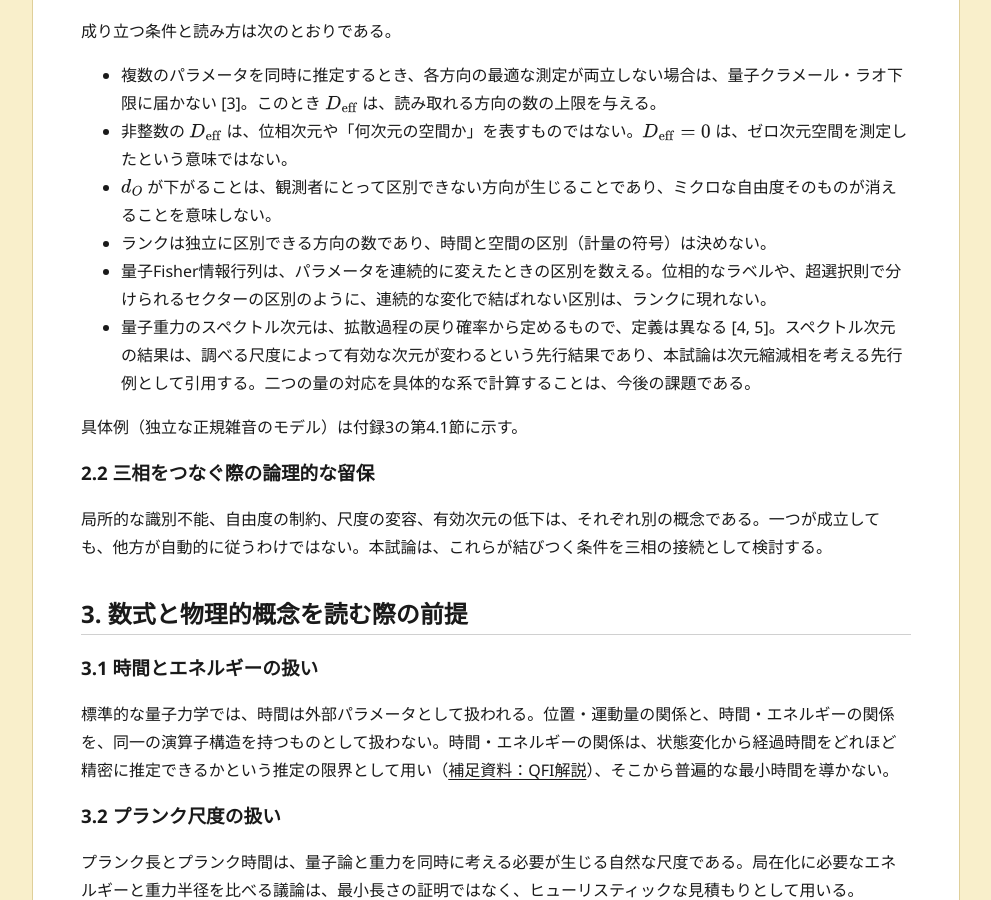
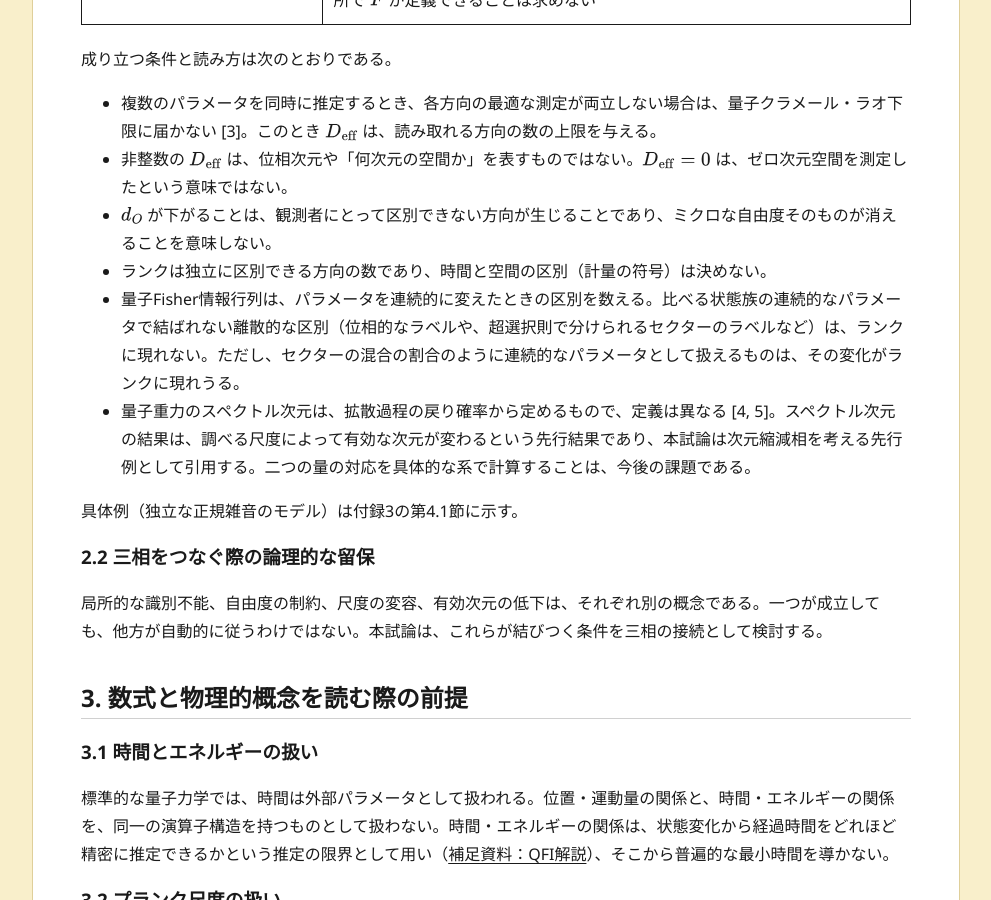
Before and after one commit to 5garashi/zeroPhase, a Jekyll site: the page built from appendix1.md, in a window 1280 px wide and 900 px high, scrolled down 4884 px. Shown: the whole window, without its empty margins (144-1135 px from the left). Built offline with Jekyll 4.4.1, drawn with Linux system fonts in a browser that asks for light colours; nearby versions of some CDN libraries; library files that are not in the unit come from our copies; some of the changed text lies outside the part shown.

Commit message:
Codex と Copilot の見直しに対応する（2.2.0）
- 単調な計量の結果の条件、QFI が増えない操作はパラメータによらないもの
- 区別できない状態は、各点の向きが核に入る曲線に沿って結んだもの
- 超選択則は連続的なパラメータで結ばれない離散的なラベルに限る
- 付録1の表を Fisher 計量と QFI の単調性 [6, 7] に

Co-Authored-By: Claude Opus 5.5 <noreply@anthropic.com>

```diff
--- a/appendix1.md
+++ b/appendix1.md
@@ -32,7 +32,7 @@ description: 既存理論・認識論的定義・独自仮説を分け、観測
 
 | 区分 | 内容 | 本試論での論理的役割 |
 |---|---|---|
-| **既存理論の制約** | 不確定性関係、自由波束の分散、部分トレース、QFIの単調性 [6, 7]、ホログラフィック限界など | 指定された物理条件下で、観測量や局在に生じる具体的制限を示す |
+| **既存理論の制約** | 不確定性関係、自由波束の分散、部分トレース、Fisher計量とQFIの単調性 [6, 7]、ホログラフィック限界など | 指定された物理条件下で、観測量や局在に生じる具体的制限を示す |
 | **認識論的定義** | 利用可能なあらゆる観測で原理的に識別できない差異は、その観測者の記述において物理的区別と扱わない | 何をもって物理的区別・状態の差異と呼ぶかの規約を定める |
 | **独自仮説** | 識別を支える自由度・尺度・有効次元が変容し、最終的に識別基準自体が失われる | 時空限界相から次元縮減相を経て第零次相に至る接続モデルを提案する |
 
@@ -141,7 +141,7 @@ $$
 - 非整数の $D_{\mathrm{eff}}$ は、位相次元や「何次元の空間か」を表すものではない。$D_{\mathrm{eff}}=0$ は、ゼロ次元空間を測定したという意味ではない。
 - $d_O$ が下がることは、観測者にとって区別できない方向が生じることであり、ミクロな自由度そのものが消えることを意味しない。
 - ランクは独立に区別できる方向の数であり、時間と空間の区別（計量の符号）は決めない。
-- 量子Fisher情報行列は、パラメータを連続的に変えたときの区別を数える。位相的なラベルや、超選択則で分けられるセクターの区別のように、連続的な変化で結ばれない区別は、ランクに現れない。
+- 量子Fisher情報行列は、パラメータを連続的に変えたときの区別を数える。比べる状態族の連続的なパラメータで結ばれない離散的な区別（位相的なラベルや、超選択則で分けられるセクターのラベルなど）は、ランクに現れない。ただし、セクターの混合の割合のように連続的なパラメータとして扱えるものは、その変化がランクに現れうる。
 - 量子重力のスペクトル次元は、拡散過程の戻り確率から定めるもので、定義は異なる [4, 5]。スペクトル次元の結果は、調べる尺度によって有効な次元が変わるという先行結果であり、本試論は次元縮減相を考える先行例として引用する。二つの量の対応を具体的な系で計算することは、今後の課題である。
 
 具体例（独立な正規雑音のモデル）は付録3の第4.1節に示す。
```
Also changed, not shown: TESTING.md (+2 -0 lines), appendix1.en.md (+2 -2 lines), zerothOrderPhase.en.md (+2 -2 lines), zerothOrderPhase.md (+2 -2 lines), CHANGELOG.md.
